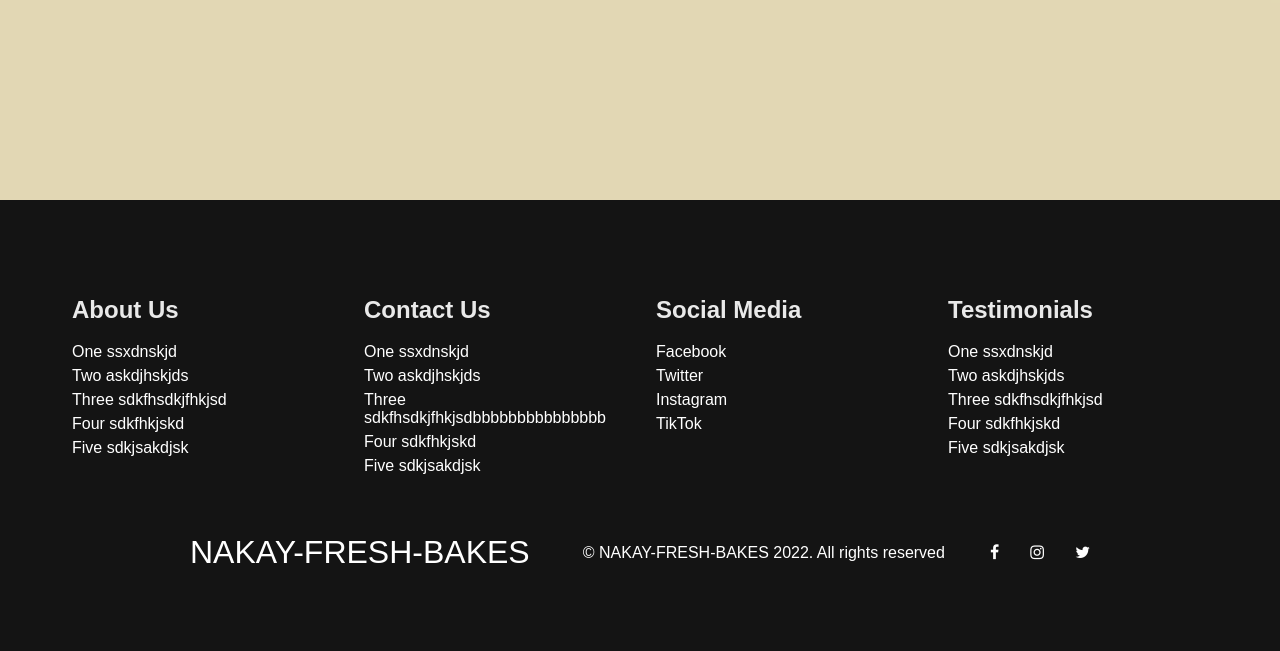
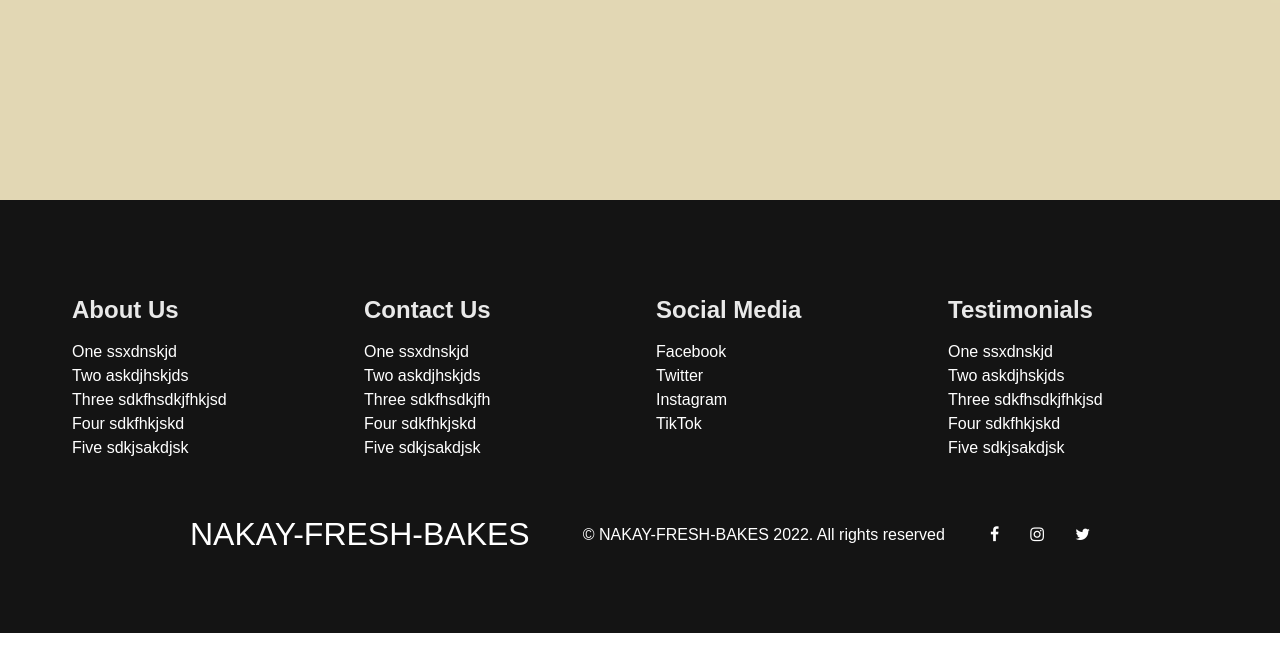
Before and after one commit to Babanaps/nakayfreshbakes, a plain HTML site: page index.html in a window 1280 px wide. Shown: the part 1522-2173 px from the top of the page. Drawn offline with Linux system fonts and the light colour scheme; a script that the page names is missing.

Commit message:
Update index.html

```diff
--- a/index.html
+++ b/index.html
@@ -94,7 +94,7 @@
                     <h2>Contact Us</h2>
                     <a href="/">One ssxdnskjd</a>
                     <a href="/">Two askdjhskjds</a>
-                    <a href="/">Three sdkfhsdkjfhkjsdbbbbbbbbbbbbbbb</a>
+                    <a href="/">Three sdkfhsdkjfh</a>
                     <a href="/">Four sdkfhkjskd</a>
                     <a href="/">Five sdkjsakdjsk</a>
                 </div>
```
